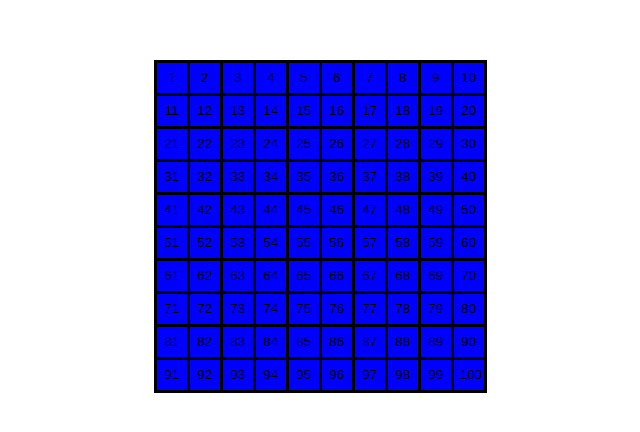
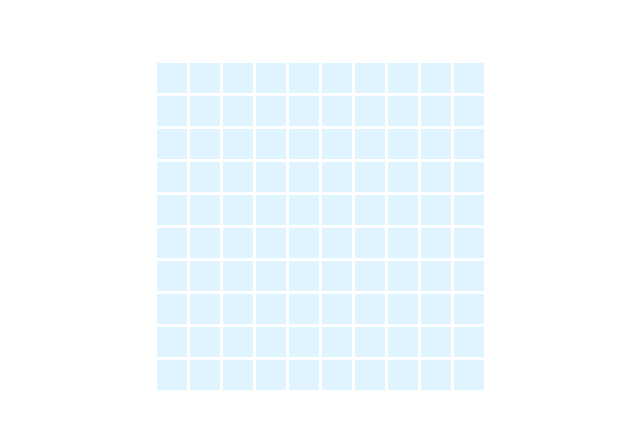
Before and after one commit to mikrich/cell-simulator, a React (Create React App) app: page / in a window 1280 px wide. Shown: the part 174-606 px from the top of the page, without its empty margins (320-960 px from the left). Built offline with nearby package versions, Linux system fonts and the light colour scheme.

Commit message:
feat: update cell status

```diff
--- a/src/App.tsx
+++ b/src/App.tsx
@@ -1,16 +1,16 @@
 import { useEffect, useState } from "react";
 
-type Status  =  "nuetral" | "dead" | "alive";
+type Status = "nuetral" | "dead" | "alive";
 interface Cell {
   id: number;
   status: Status;
 }
 
 const colors = {
-  nuetral: 'blue',
-  dead: 'red',
-  alive: 'green'
-}
+  nuetral: "#E0F4FF",
+  dead: "#F6E1DC",
+  alive: "#C5F5D4",
+};
 
 const rowLength = 10;
 const styles = {
@@ -21,14 +21,19 @@ const styles = {
     justifyContent: "center",
   },
   grid: {
-    backgroundColor: "#000",
     display: "grid",
     gridTemplateColumns: `repeat(${rowLength}, 1fr)`,
     columnGap: 3,
     rowGap: 3,
     padding: 3,
   },
-  cell: (status: Status) => ({ borderWidth: 0, width: 30, height: 30, backgroundColor: colors[status] })
+  cell: (status: Status) => ({
+    cursor: "pointer",
+    borderWidth: 0,
+    width: 30,
+    height: 30,
+    backgroundColor: colors[status],
+  }),
 };
 
 function App() {
@@ -45,11 +50,32 @@ function App() {
     }
   }, [cells]);
 
+  const getStatus = (status: Status): Status => {
+    const statusMap = {
+      nuetral: "alive",
+      alive: "dead",
+      dead: "nuetral",
+    };
+
+    return statusMap[status] as Status;
+  };
+  const updateCellStatus = (id: number, status: Status) => {
+    const updatedCells = cells.map((cell) => {
+      return cell.id === id ? { ...cell, status: getStatus(status) } : cell;
+    });
+
+    setCells(updatedCells);
+  };
+
   return (
     <div style={styles.wrapper}>
       <div style={styles.grid}>
         {cells.map(({ id, status }) => (
-          <button style={styles.cell(status)}>{id}</button>
+          <button
+            type="button"
+            onClick={() => updateCellStatus(id, status)}
+            style={styles.cell(status)}
+          />
         ))}
       </div>
     </div>
```
